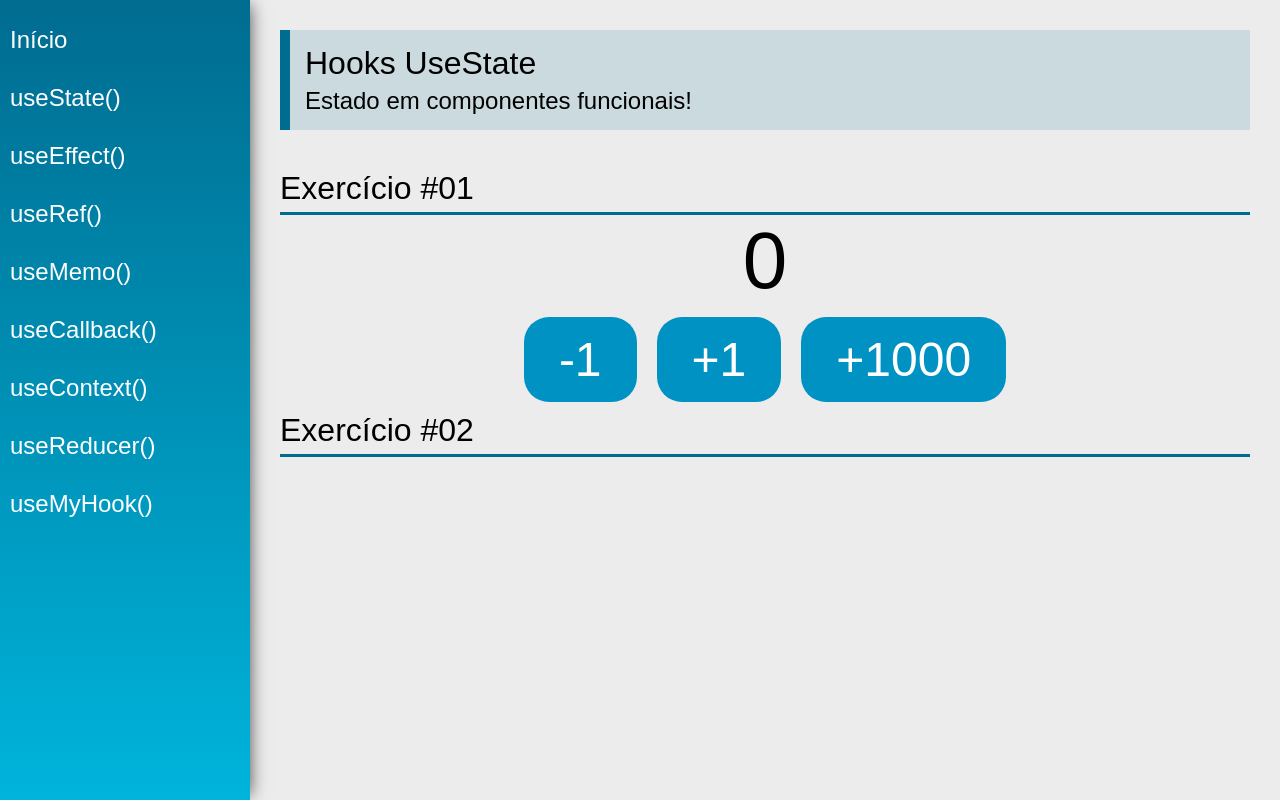
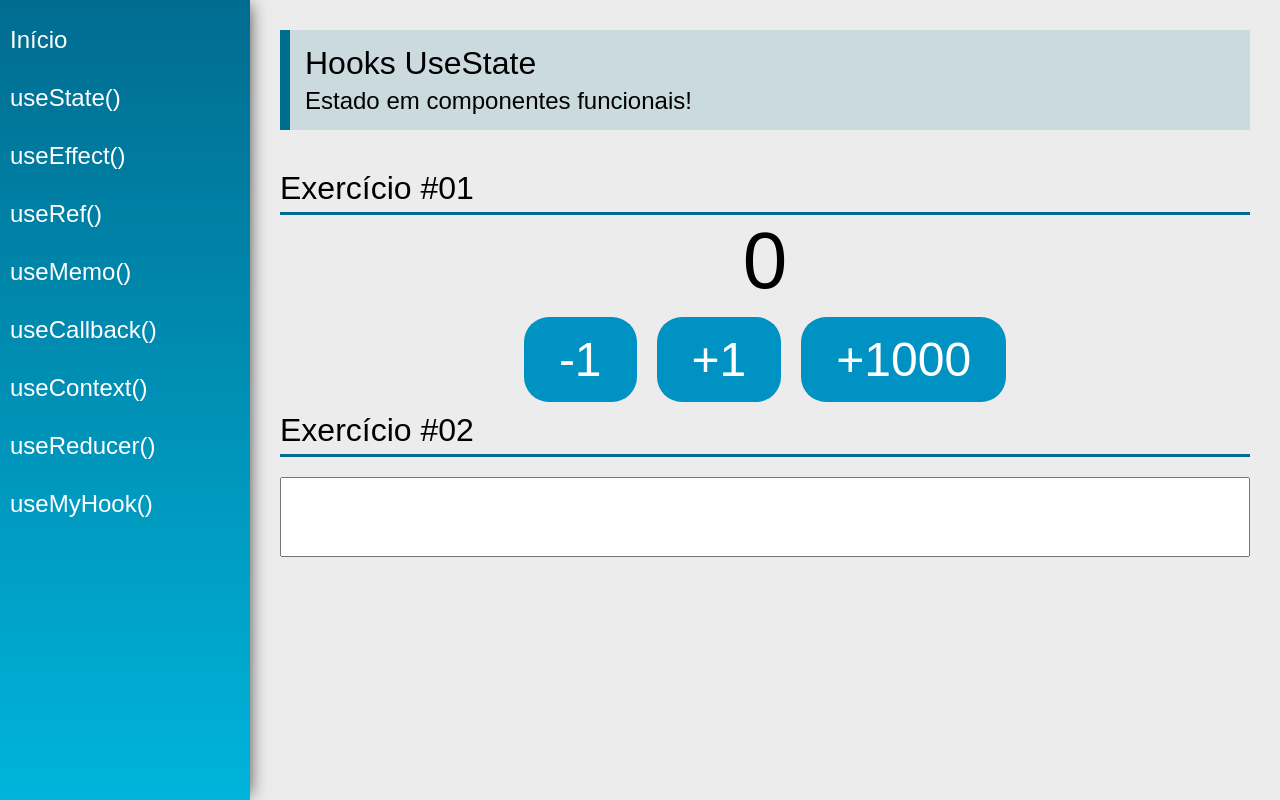
Before and after one commit to davidIsrael-rj/hooks_React, a React (Create React App) app: page /useState in a window 1280 px wide. Built offline with nearby package versions, Linux system fonts and the light colour scheme.

Commit message:
exercicio 02 : UseState#02

```diff
--- a/src/views/examples/UseState.jsx
+++ b/src/views/examples/UseState.jsx
@@ -2,27 +2,32 @@
 import PageTitle from "../../components/layout/PageTitle";
 import SectionTitle from "../../components/layout/SectionTitle";
 
-const UseState =(props)=>{
+const UseState = (props) => {
     const [count, setCount] = useState(0)
-    return(
+    const [name, setName] = useState('')
+    return (
         <div className="UseState">
             <PageTitle
                 title="Hooks UseState"
                 subtitle="Estado em componentes funcionais!"
             />
-            <SectionTitle title="Exercício #01"/>
+            <SectionTitle title="Exercício #01" />
             <div className="center">
                 <span className="text">{count}</span>
                 <div>
                     <button className="btn"
-                        onClick={()=>setCount(count -1)}>-1</button>
+                        onClick={() => setCount(count - 1)}>-1</button>
                     <button className="btn"
-                        onClick={()=>setCount(count +1)}>+1</button>
+                        onClick={() => setCount(count + 1)}>+1</button>
                     <button className="btn"
-                        onClick={()=>setCount(currect => currect +1000)}>+1000</button>
+                        onClick={() => setCount(currect => currect + 1000)}>+1000</button>
                 </div>
             </div>
-            <SectionTitle title="Exercício #02"/>
+            <SectionTitle title="Exercício #02" />
+            <input type="text" className="input"
+                value={name}
+                onChange={e => setName(e.target.value)}/>
+                <span className="text">{name}</span>
         </div>
     )
 }
```
